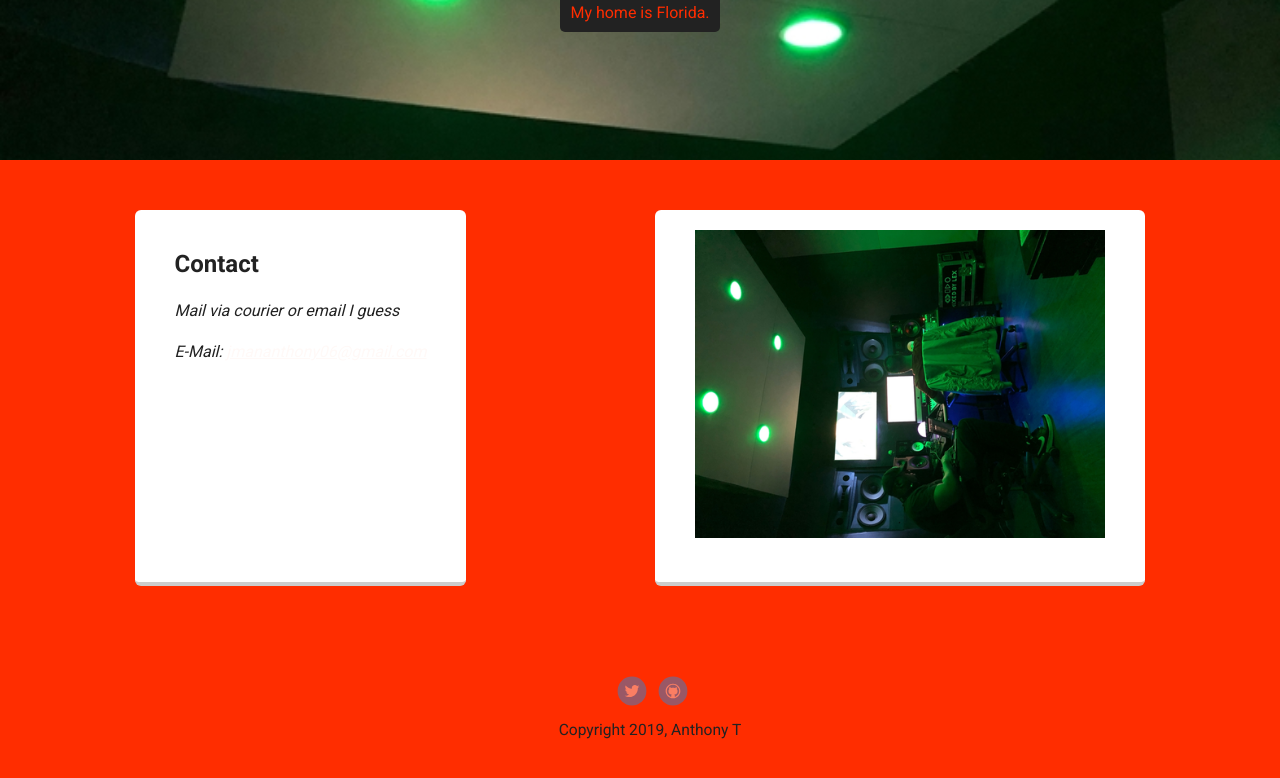
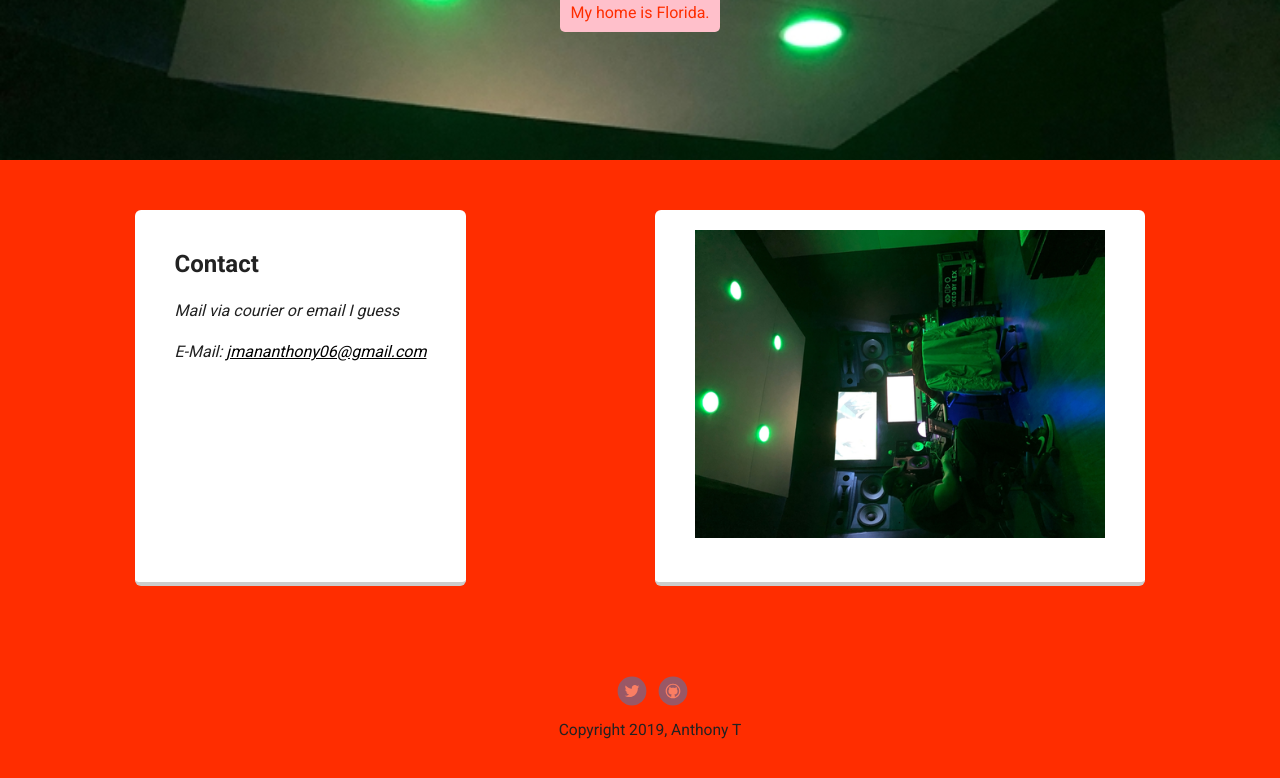
Before and after one commit to jmananthony06/Treehouse-Project-1, a plain HTML site: page contact.html in a window 1280 px wide. Shown: the part 310-1088 px from the top of the page. Drawn offline with Linux system fonts and the light colour scheme; a web font is replaced by a local one.

Commit message:
Update styles.css

```diff
--- a/styles.css
+++ b/styles.css
@@ -87,7 +87,7 @@ header .profile-image:hover {
 }
 
 .tag {
-  background-color: #efefef;
+  background-color: pink;
   color: black;
   padding: 10px;
   border-radius: 5px;
@@ -95,7 +95,7 @@ header .profile-image:hover {
   margin: 10px auto;
 }
 .location {
-  background-color: #222;
+  background-color: pink;
   color: #FF2D00;
 }
 .card {
@@ -103,13 +103,13 @@ header .profile-image:hover {
   padding: 20px 40px 40px;
   max-width: 500px;
   text-align: left;
-  background: #fff;
+  background: white;
   border-bottom: 4px solid #ccc;
   border-radius: 6px;
   transition: all .5s;
 }
 .card:hover {
-  border-color: #ff99ff;
+  border-color: black;
 }
 
 ul.skills {
@@ -210,4 +210,8 @@ a.social:hover {
     margin: 40px auto;
   }
 
+  address p a {
+    color: black;
+  }
+
 }
```
